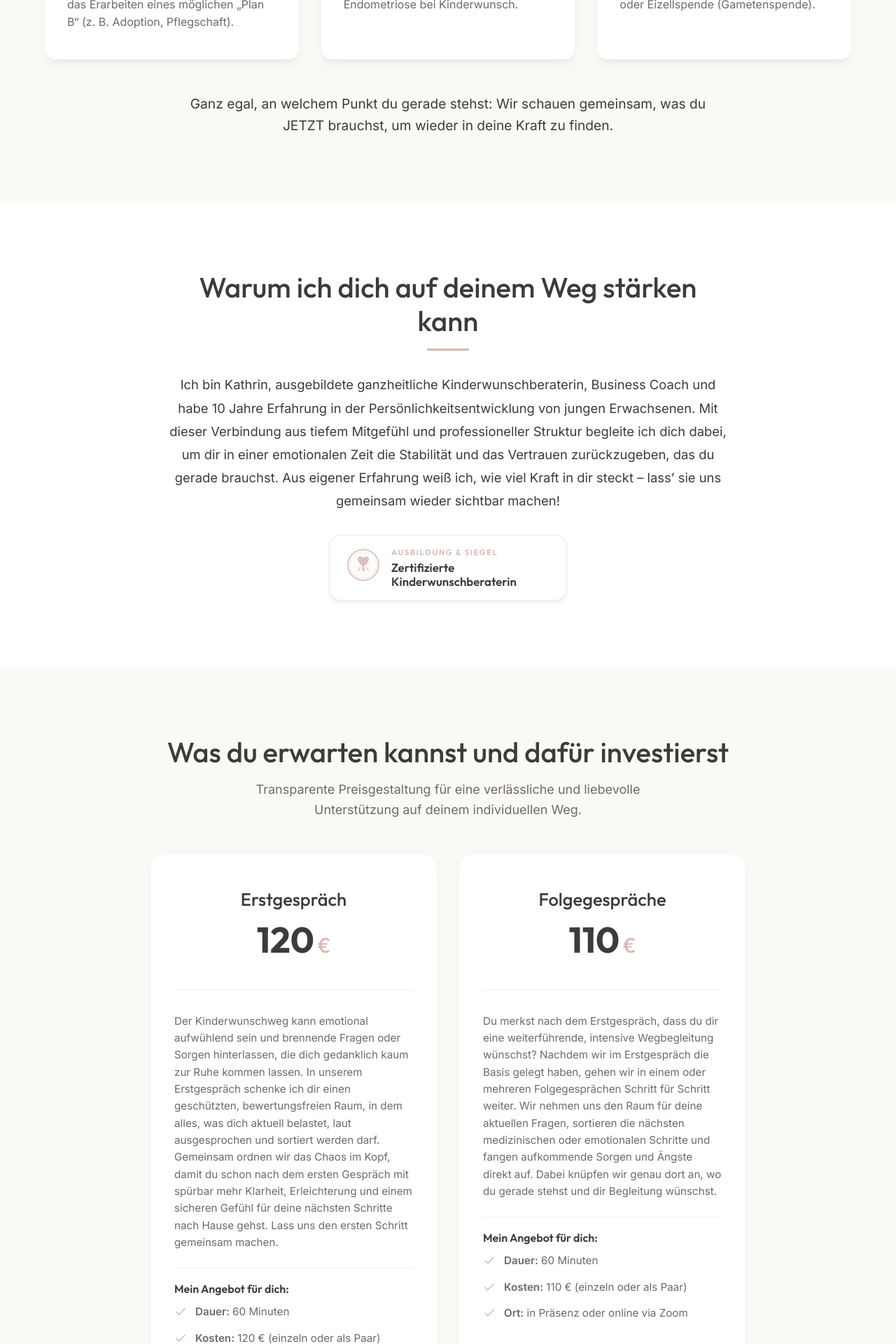
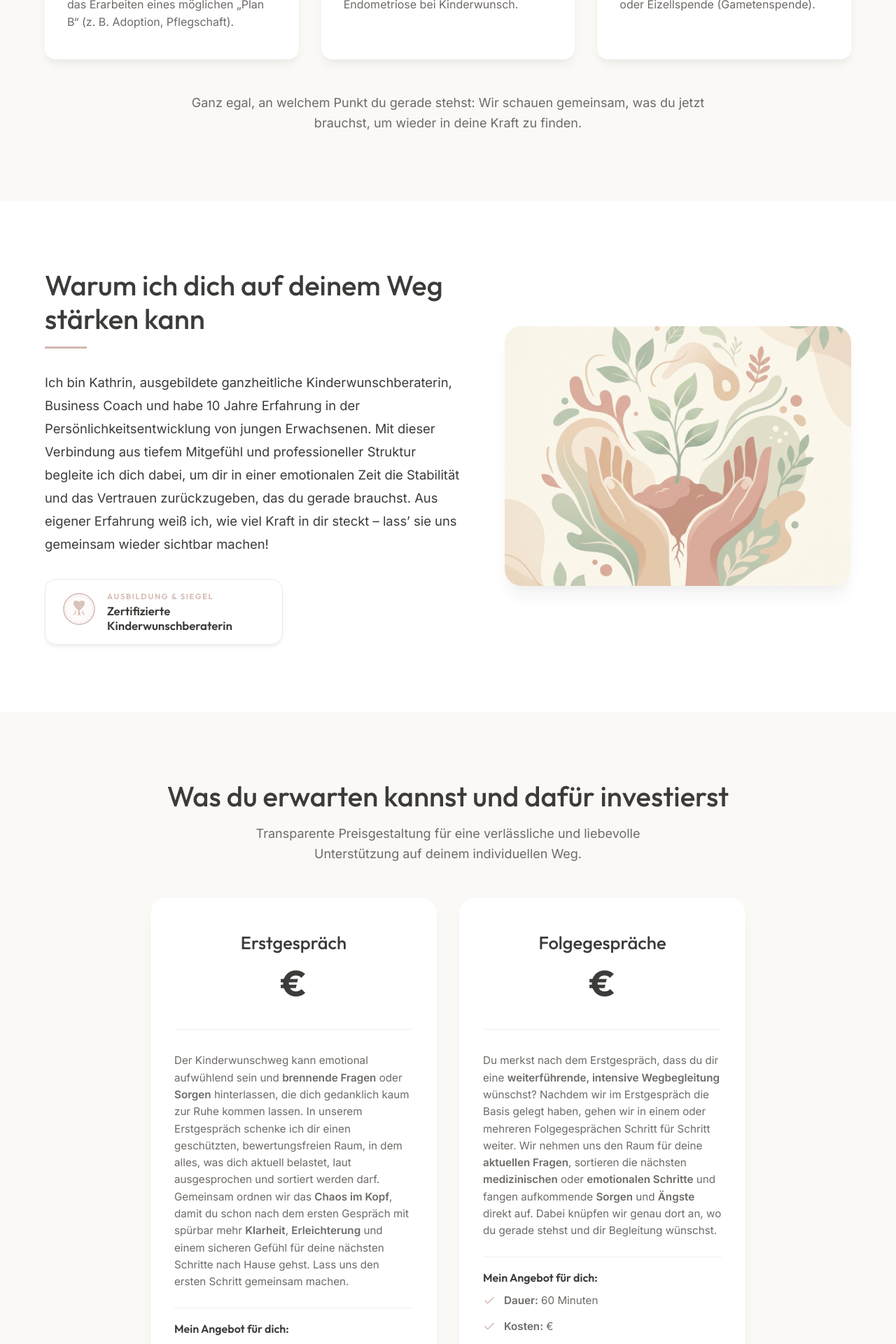
Before and after one commit to nielsinoglindini/kinderwunsch, a React (Vite) app: page / in a window 1280 px wide. Shown: the part 2640-4560 px from the top of the page at 70% size. Built offline with nearby package versions, Linux system fonts and the light colour scheme.

Commit message:
feat: update strengthen section layout with image and refine pricing copy styling

```diff
--- a/src/App.tsx
+++ b/src/App.tsx
@@ -188,8 +188,8 @@ function App() {
           </div>
 
           <div className="text-center animate-on-scroll" style={{ marginTop: '48px' }}>
-            <p style={{ fontSize: '1.2rem', fontWeight: 'normal', color: 'var(--color-text-main)', maxWidth: '800px', margin: '0 auto', lineHeight: '1.6' }}>
-              Ganz egal, an welchem Punkt du gerade stehst: Wir schauen gemeinsam, was du JETZT brauchst, um wieder in deine Kraft zu finden.
+            <p style={{ fontSize: '1.125rem', color: 'var(--color-text-muted)', maxWidth: '800px', margin: '0 auto', lineHeight: '1.6' }}>
+              Ganz egal, an welchem Punkt du gerade stehst: Wir schauen gemeinsam, was du jetzt brauchst, um wieder in deine Kraft zu finden.
             </p>
           </div>
         </div>
@@ -197,10 +197,11 @@ function App() {
 
       {/* Why I can strengthen you Section */}
       <section className="section section-light">
-        <div className="container">
-          <div className="text-center animate-on-scroll" style={{ maxWidth: '800px', margin: '0 auto' }}>
+        <div className="container strengthen-grid">
+          {/* Left: Text Content */}
+          <div className="animate-on-scroll" style={{ textAlign: 'left' }}>
             <h2 className="section-title">Warum ich dich auf deinem Weg stärken kann</h2>
-            <div style={{ width: '60px', height: '3px', backgroundColor: 'var(--color-primary)', margin: '0 auto 32px' }}></div>
+            <div style={{ width: '60px', height: '3px', backgroundColor: 'var(--color-primary)', marginBottom: '32px' }}></div>
             <p style={{ fontSize: '1.15rem', lineHeight: '1.8', color: 'var(--color-text-main)', marginBottom: '32px' }}>
               Ich bin Kathrin, ausgebildete ganzheitliche Kinderwunschberaterin, Business Coach und habe 10 Jahre Erfahrung in der Persönlichkeitsentwicklung von jungen Erwachsenen. Mit dieser Verbindung aus tiefem Mitgefühl und professioneller Struktur begleite ich dich dabei, um dir in einer emotionalen Zeit die Stabilität und das Vertrauen zurückzugeben, das du gerade brauchst. Aus eigener Erfahrung weiß ich, wie viel Kraft in dir steckt – lass’ sie uns gemeinsam wieder sichtbar machen!
             </p>
@@ -216,8 +217,7 @@ function App() {
               backgroundColor: 'var(--color-surface)',
               boxShadow: 'var(--shadow-sm)',
               textAlign: 'left',
-              maxWidth: '340px',
-              margin: '0 auto'
+              maxWidth: '340px'
             }}>
               <div style={{ flexShrink: 0 }}>
                 <svg width="48" height="48" viewBox="0 0 48 48" fill="none" xmlns="http://www.w3.org/2000/svg">
@@ -253,6 +253,17 @@ function App() {
               </div>
             </div>
           </div>
+
+          {/* Right: Bild/Grafik Platzhalter */}
+          <div className="animate-on-scroll">
+            <div className="strengthen-image-wrapper">
+              <img
+                src="strengthen_graphic.png"
+                alt="Wachstum und Unterstützung im Kinderwunsch"
+                className="strengthen-image"
+              />
+            </div>
+          </div>
         </div>
       </section>
 
@@ -272,12 +283,11 @@ function App() {
               <div className="pricing-card-header">
                 <h3>Erstgespräch</h3>
                 <div className="price-display">
-                  <span className="price-amount">120</span>
-                  <span className="price-currency">€</span>
+                  <span className="price-amount">€</span>
                 </div>
               </div>
               <p className="pricing-description" style={{ color: 'var(--color-text-muted)', fontSize: '0.95rem', lineHeight: '1.6', marginBottom: '24px' }}>
-                Der Kinderwunschweg kann emotional aufwühlend sein und brennende Fragen oder Sorgen hinterlassen, die dich gedanklich kaum zur Ruhe kommen lassen. In unserem Erstgespräch schenke ich dir einen geschützten, bewertungsfreien Raum, in dem alles, was dich aktuell belastet, laut ausgesprochen und sortiert werden darf. Gemeinsam ordnen wir das Chaos im Kopf, damit du schon nach dem ersten Gespräch mit spürbar mehr Klarheit, Erleichterung und einem sicheren Gefühl für deine nächsten Schritte nach Hause gehst. Lass uns den ersten Schritt gemeinsam machen.
+                Der Kinderwunschweg kann emotional aufwühlend sein und <strong>brennende Fragen</strong> oder <strong>Sorgen</strong> hinterlassen, die dich gedanklich kaum zur Ruhe kommen lassen. In unserem Erstgespräch schenke ich dir einen geschützten, bewertungsfreien Raum, in dem alles, was dich aktuell belastet, laut ausgesprochen und sortiert werden darf. Gemeinsam ordnen wir das <strong>Chaos im Kopf</strong>, damit du schon nach dem ersten Gespräch mit spürbar mehr <strong>Klarheit</strong>, <strong>Erleichterung</strong> und einem sicheren Gefühl für deine nächsten Schritte nach Hause gehst. Lass uns den ersten Schritt gemeinsam machen.
               </p>
               <div style={{ borderTop: '1px solid var(--color-bg-secondary)', paddingTop: '20px', marginBottom: '24px' }}>
                 <h4 style={{ fontSize: '1rem', marginBottom: '12px', fontWeight: 600 }}>Mein Angebot für dich:</h4>
@@ -288,7 +298,7 @@ function App() {
                   </li>
                   <li className="pricing-feature-item">
                     <Check size={18} color="var(--color-primary)" />
-                    <span><strong>Kosten:</strong> 120 € (einzeln oder als Paar)</span>
+                    <span><strong>Kosten:</strong> €</span>
                   </li>
                   <li className="pricing-feature-item">
                     <Check size={18} color="var(--color-primary)" />
@@ -310,12 +320,11 @@ function App() {
               <div className="pricing-card-header">
                 <h3>Folgegespräche</h3>
                 <div className="price-display">
-                  <span className="price-amount">110</span>
-                  <span className="price-currency">€</span>
+                  <span className="price-amount">€</span>
                 </div>
               </div>
               <p className="pricing-description" style={{ color: 'var(--color-text-muted)', fontSize: '0.95rem', lineHeight: '1.6', marginBottom: '24px' }}>
-                Du merkst nach dem Erstgespräch, dass du dir eine weiterführende, intensive Wegbegleitung wünschst? Nachdem wir im Erstgespräch die Basis gelegt haben, gehen wir in einem oder mehreren Folgegesprächen Schritt für Schritt weiter. Wir nehmen uns den Raum für deine aktuellen Fragen, sortieren die nächsten medizinischen oder emotionalen Schritte und fangen aufkommende Sorgen und Ängste direkt auf. Dabei knüpfen wir genau dort an, wo du gerade stehst und dir Begleitung wünschst.
+                Du merkst nach dem Erstgespräch, dass du dir eine <strong>weiterführende, intensive Wegbegleitung</strong> wünschst? Nachdem wir im Erstgespräch die Basis gelegt haben, gehen wir in einem oder mehreren Folgegesprächen Schritt für Schritt weiter. Wir nehmen uns den Raum für deine <strong>aktuellen Fragen</strong>, sortieren die nächsten <strong>medizinischen</strong> oder <strong>emotionalen Schritte</strong> und fangen aufkommende <strong>Sorgen</strong> und <strong>Ängste</strong> direkt auf. Dabei knüpfen wir genau dort an, wo du gerade stehst und dir Begleitung wünschst.
               </p>
               <div style={{ borderTop: '1px solid var(--color-bg-secondary)', paddingTop: '20px', marginBottom: '24px' }}>
                 <h4 style={{ fontSize: '1rem', marginBottom: '12px', fontWeight: 600 }}>Mein Angebot für dich:</h4>
@@ -326,7 +335,7 @@ function App() {
                   </li>
                   <li className="pricing-feature-item">
                     <Check size={18} color="var(--color-primary)" />
-                    <span><strong>Kosten:</strong> 110 € (einzeln oder als Paar)</span>
+                    <span><strong>Kosten:</strong> €</span>
                   </li>
                   <li className="pricing-feature-item">
                     <Check size={18} color="var(--color-primary)" />
--- a/src/components/BookingModal.tsx
+++ b/src/components/BookingModal.tsx
@@ -21,14 +21,14 @@ const SERVICES: Service[] = [
     id: 'initial',
     title: 'Erstgespräch',
     duration: '60 Minuten',
-    price: '120 €',
+    price: '€',
     description: 'Brennende Fragen & Sorgen sortieren, Klarheit & Erleichterung finden'
   },
   {
     id: 'followup',
     title: 'Folgegespräche',
     duration: '60 Minuten',
-    price: '110 €',
+    price: '€',
     description: 'Fortlaufende, tiefgehende Wegbegleitung Schritt für Schritt'
   }
 ];
@@ -176,9 +176,9 @@ export const BookingModal: React.FC<BookingModalProps> = ({ isOpen, onClose, ini
                       <div className="service-option-title">{service.title}</div>
                       <div className="service-option-desc">{service.description}</div>
                     </div>
-                    <div className="service-option-price">
+                    <div className="service-option-price" style={{ fontSize: service.price === '€' ? '1.5rem' : undefined }}>
                       {service.price}
-                      <span>/{service.id === 'package' ? 'Paket' : 'Sitz.'}</span>
+                      {service.price !== '€' && <span>/{service.id === 'package' ? 'Paket' : 'Sitz.'}</span>}
                     </div>
                   </button>
                 ))}
--- a/src/index.css
+++ b/src/index.css
@@ -301,6 +301,32 @@ a {
   padding-left: 24px;
 }
 
+.strengthen-grid {
+  display: grid;
+  grid-template-columns: 1.2fr 1fr;
+  gap: 64px;
+  align-items: center;
+}
+
+.strengthen-image-wrapper {
+  position: relative;
+  border-radius: var(--radius-lg);
+  overflow: hidden;
+  box-shadow: var(--shadow-lg);
+  aspect-ratio: 4/3;
+}
+
+.strengthen-image {
+  width: 100%;
+  height: 100%;
+  object-fit: cover;
+  transition: transform 0.7s ease;
+}
+
+.strengthen-image-wrapper:hover .strengthen-image {
+  transform: scale(1.03);
+}
+
 /* Services */
 .services-grid {
   display: grid;
@@ -460,6 +486,17 @@ a {
     grid-template-columns: 1fr;
     max-width: 500px;
     margin: 48px auto 0;
+  }
+
+  .strengthen-grid {
+    grid-template-columns: 1fr;
+    gap: 48px;
+    text-align: center;
+  }
+
+  .strengthen-image-wrapper {
+    max-width: 500px;
+    margin: 0 auto;
   }
 }
 
```
Also changed, not shown: public/strengthen_graphic.png (added).
